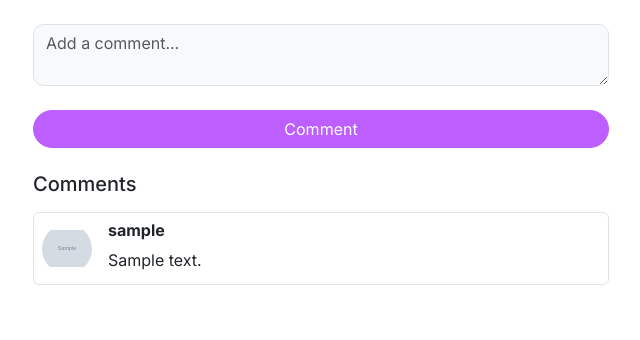
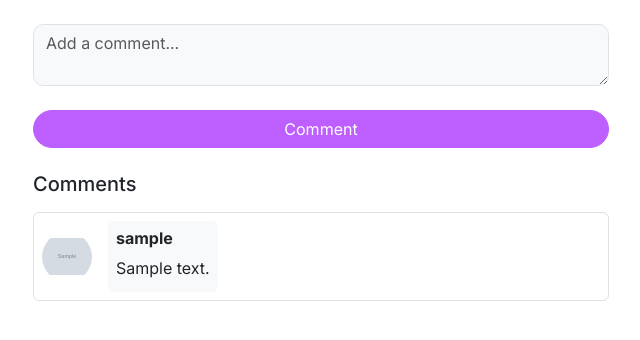
Before and after one commit to htun1soe/postly, a Flask app: template templates/comment.html in a window 1280 px wide. Shown: the part 72-412 px from the top of the page, without its empty margins (319-959 px from the left). Run offline with Flask 3, Linux system fonts and the light colour scheme; the template is opened without the code that fills it: most values are stand-ins (such as "Sample title", 1, 10 or a date in 2020); grey boxes marked "Sample" are stand-in pictures; some libraries are stand-ins or nearby versions.

Commit message:
fix comment layout

```diff
--- a/templates/comment.html
+++ b/templates/comment.html
@@ -19,14 +19,10 @@
             {% for comment in comments %}
                 <div class="media d-flex align-items-center mb-3 p-2 border rounded">
                     <a href="{{ url_for('profile', id=comment.user_id) }}">
-                        {% if session["profile_photo"] %}
-                            <img src="static/uploads/{{ comment['profile_photo'] }}" alt="Profile Picture" class="mr-3 rounded-circle" width="50" height="50">
-                        {% else %}
-                            <img src="static/uploads/{{ comment['profile_photo'] }}" alt="Profile Picture" class="mr-3 rounded-circle" width="50" height="50">
-                        {% endif %}
+                        <img src="static/uploads/{{ comment['profile_photo'] }}" alt="Profile Picture" class="mr-3 rounded-circle" width="50" height="50">
                     </a>
 
-                    <div class="media-body ms-3">
+                    <div class="media-body ms-3 bg-light p-2 rounded">
                         <h3 class="fs-6 fw-bold">{{ comment.username }}</h3>
                         <p class="mb-1">{{ comment.comment_text }}</p>
                     </div>
```
